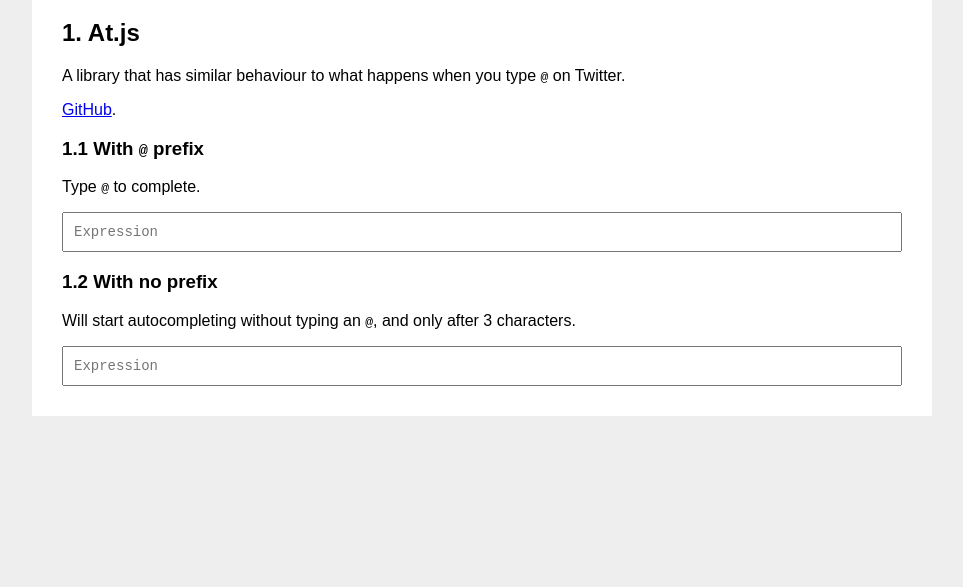
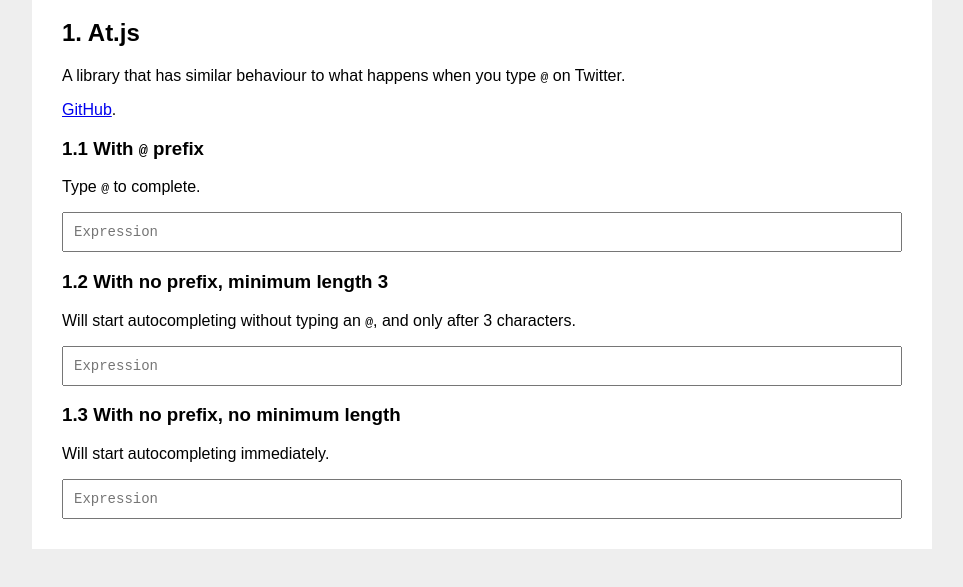
Before and after one commit to samstarling/prometheus-autocomplete, a plain HTML site: page index.html in a window 1280 px wide. Shown: the part 111-698 px from the top of the page, without its empty margins (158-1121 px from the left). Drawn offline with nearby package versions, Linux system fonts and the light colour scheme.

Commit message:
Add example with no minimum length

```diff
--- a/index.html
+++ b/index.html
@@ -18,8 +18,11 @@
     <h3>1.1 With <tt>@</tt> prefix</h3>
     <p>Type <tt>@</tt> to complete.</p>
     <input id="example-1-1" placeholder="Expression"></input>
-    <h3>1.2 With no prefix</h3>
+    <h3>1.2 With no prefix, minimum length 3</h3>
     <p>Will start autocompleting without typing an <tt>@</tt>, and only after 3 characters.</p>
     <input id="example-1-2" placeholder="Expression"></input>
+    <h3>1.3 With no prefix, no minimum length</h3>
+    <p>Will start autocompleting immediately.</p>
+    <input id="example-1-3" placeholder="Expression"></input>
   </body>
 </html>
--- a/static/js/main.js
+++ b/static/js/main.js
@@ -27,5 +27,18 @@ $(document).ready(function() {
       limit: 10,
       data: data.data
     });
+
+    // Example 1.3
+    var $inputor = $('#example-1-3').atwho({
+      at: "",
+      highlightFirst: false,
+      minLen: 0,
+      maxLen: 300,
+      insertTpl: "${name}",
+      suffix: "",
+      startWithSpace: false,
+      limit: 10,
+      data: data.data
+    });
   });
 });
```
